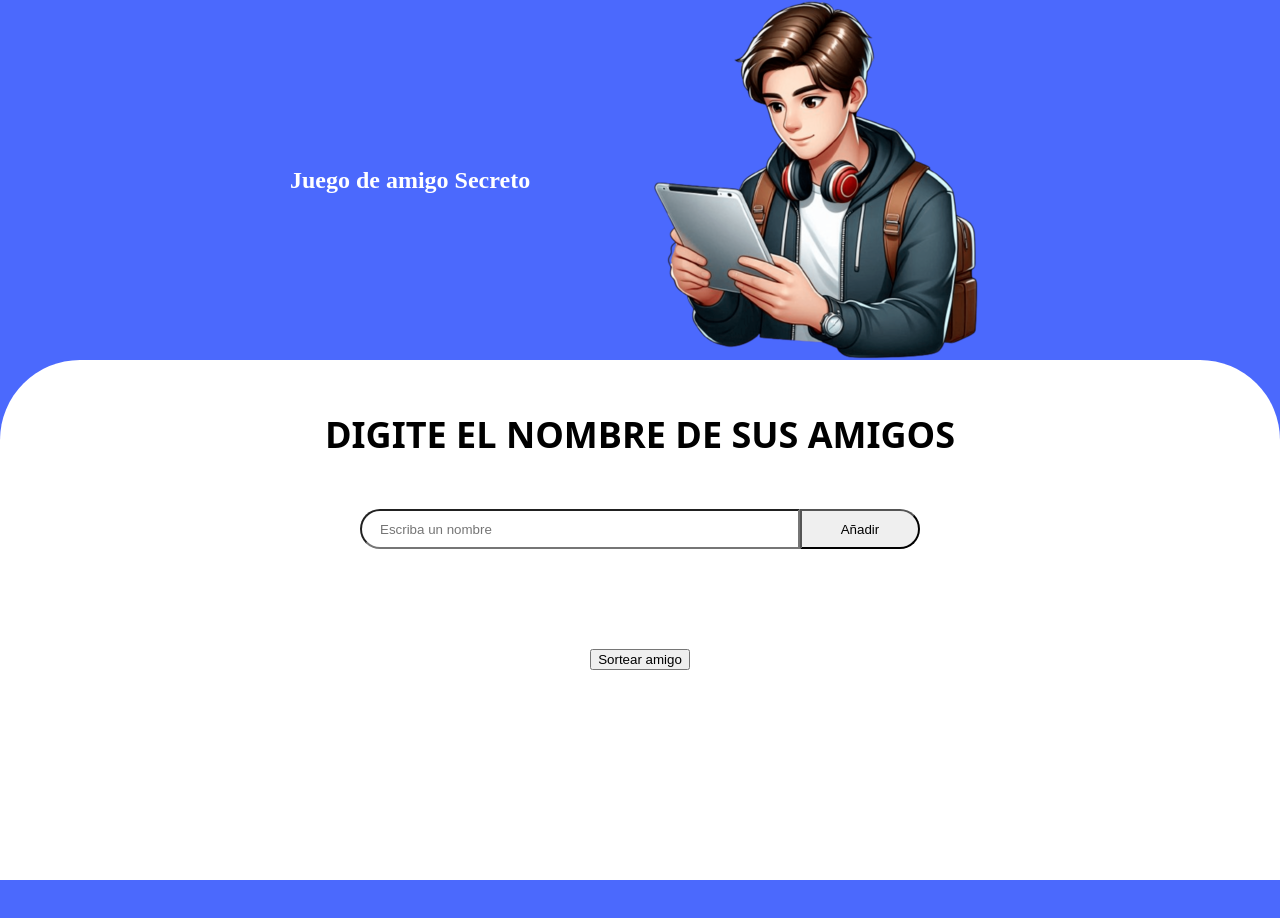
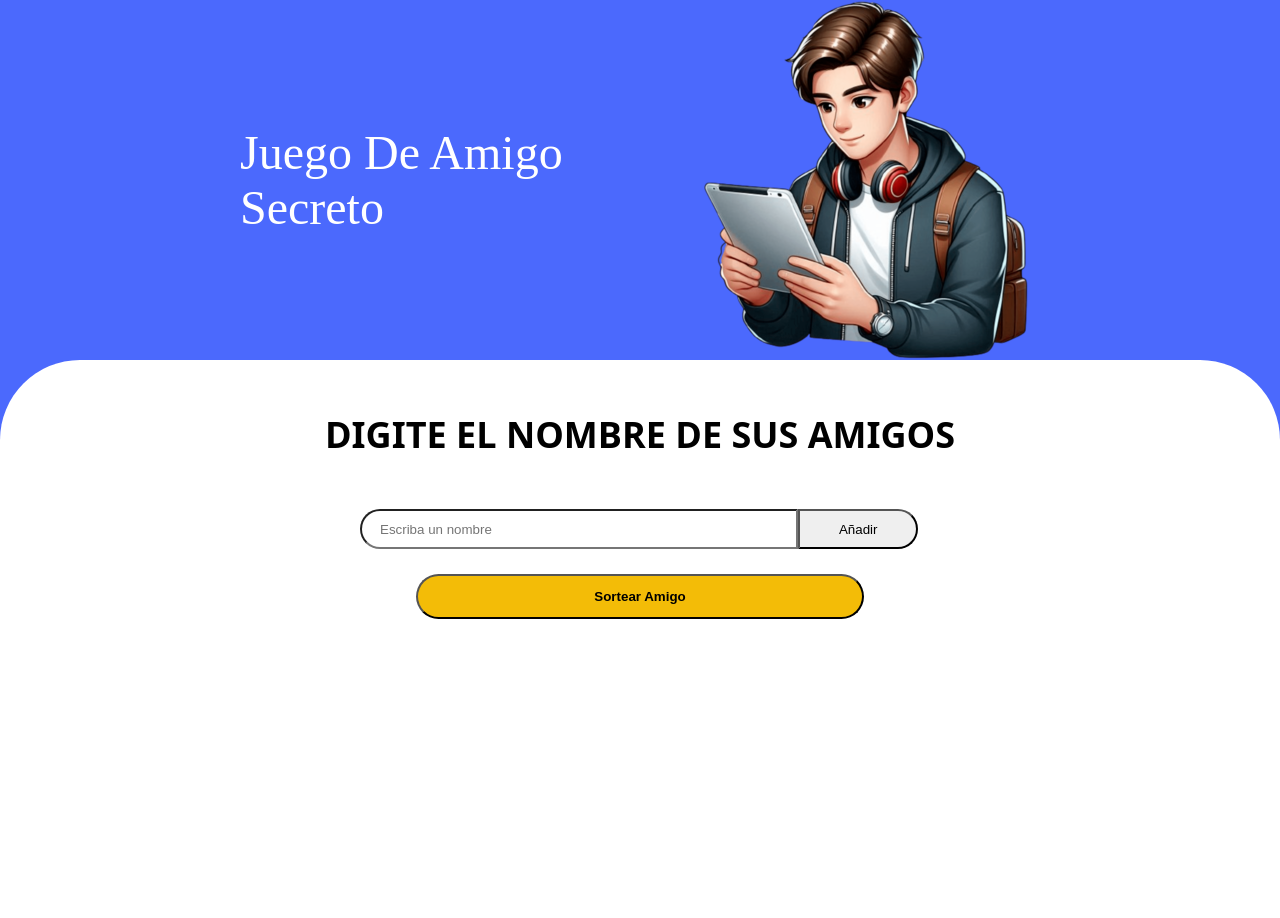
Before and after one commit to Miltonsdev/chalenge-amigo-secreto, a plain HTML site: page index.html in a window 1280 px wide. Before the commit the page ends 880 px from the top, so only its background shows below. Drawn offline with Linux system fonts and the light colour scheme.

Commit message:
Se uso el app de javaScript

```diff
--- a/app.js
+++ b/app.js
@@ -0,0 +1,17 @@
+// Empezamos con la declarion de variable o array
+let nombre = [];
+
+//creamos la function añadir
+function agregarNombre() {
+  const input = document.querySelector(".digitar");
+  const nombres = input.value.trim(); // el trim es para eliminar espacios
+
+  if (nombres === "") return; //no añadir si esta vacio
+  const lista = document.querySelector(".demo");
+  const nuevoItem = document.createElement("li");
+  nuevoItem.textContent = nombres;
+
+  lista.appendChild(nuevoItem); // añadir a la lista
+  input.value = ""; //limpiar el campo de texto
+  input.focus(); // volver a enfocar para escribir rapido
+}
--- a/index.html
+++ b/index.html
@@ -9,23 +9,26 @@
 <body>
   <header>
     <nav>
-      <h1>Juego de amigo Secreto</h1>
+      <p>Juego de amigo Secreto</p>
       <img src="./img/joven-play.png" alt="Joven agarrando la table" title="Joven juega al amigo secreto">
     </nav>
   </header>
   <main>
     <section class="paquete">
       <section class="interno">
-        <h2>Digite el nombre de sus amigos</h2>
+        <h1>Digite el nombre de sus amigos</h1>
         <form action="">
           <div class="input-wrapper">
-            <input type="text" placeholder="Escriba un nombre" class="digitar" required minlength="1">
-            <input type="submit" value="Añadir" class="añadir">
+            <input type="text" placeholder="Escriba un nombre" class="digitar" minlength="1">
+            <!-- <input onclick="agregarNombre();" type="button" value="Añadir" class="añadir"> -->
+            <button type="button" onclick="agregarNombre();" class="añadir">Añadir</button>
           </div>
-          <input type="submit" value="Sortear amigo" class="enviar">
+          <p class="demo"></p>
+          <input type="submit" value="Sortear amigo" class="sortear">
         </form>
       </section>
     </section>
   </main>
+  <script src="app.js"></script>
 </body>
 </html>
--- a/style.css
+++ b/style.css
@@ -1,7 +1,7 @@
 * {
   box-sizing: border-box;
   margin: 0;
-
+  max-width: 100%;
 }
 body{
   background:#4B69FD;
@@ -11,6 +11,10 @@ header{
   color: #fff;
   margin: 0;
   max-width: 100%;
+}
+p{
+  font-size: 3rem;
+  text-transform: capitalize;
 }
 header nav{
   width: 800px;
@@ -23,10 +27,10 @@ header nav{
 main{
   background: #fff;
   max-width: 100%;
+  height: 100vh;
   margin: 0;
+  border-radius: 80px 80px 0px 0px;
 
-  border-radius: 80px 80px 0px 0px;
-  height: 65vh;
 }
 .paquete{
   margin:auto;
@@ -40,7 +44,7 @@ main{
   justify-content: center;
   align-items: center;
 }
-h2{
+h1{
   margin-block: 50px;
   text-transform: uppercase;
   font-family: 'system-ui';
@@ -66,12 +70,24 @@ form{
   height: 40px;
   border-radius: 25px 0px 0px 25px;
   padding-left: 18px;
+
 }
 .añadir{
   height: 40px;
   width: 150px;
+  margin-inline-end: 2px;
   border-radius: 0px 25px 25px 0px;
+  cursor: pointer;
 }
-.enviar{
-  margin-block: 100px;
+.sortear{
+  margin-block: 25px;
+  width: 80%;
+  height: 45px;
+  border-radius: 25px;
+  text-transform:capitalize;
+  background: #f3bc07;
+  color :#000;
+  font-weight: bold;
+  outline: none;
+  cursor: pointer;
 }
```
